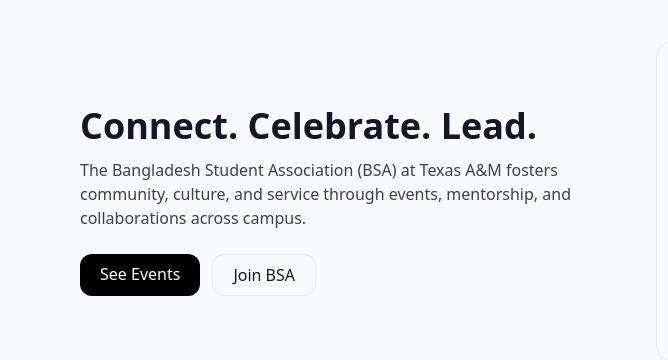
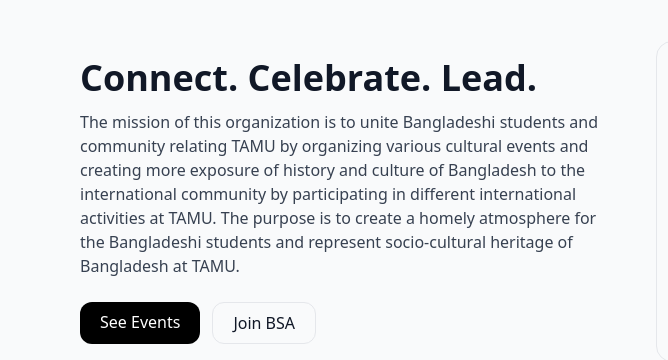
Before and after one commit to bsatamu/home, a plain HTML site: page index.html in a window 1280 px wide. Shown: the part 80-440 px from the top of the page, 0-668 px from the left. Drawn offline with nearby package versions, Linux system fonts and the light colour scheme; no server answers; files whose address does not match are found by name.

Commit message:
Update index.html

```diff
--- a/index.html
+++ b/index.html
@@ -26,7 +26,7 @@
     <div class="max-w-6xl mx-auto px-4 py-16 grid md:grid-cols-2 gap-8 items-center">
       <div>
         <h1 class="text-3xl md:text-4xl font-bold leading-tight">Connect. Celebrate. Lead.</h1>
-        <p class="mt-3 text-gray-700">The Bangladesh Student Association (BSA) at Texas A&M fosters community, culture, and service through events, mentorship, and collaborations across campus.</p>
+        <p class="mt-3 text-gray-700">The mission of this organization is to unite Bangladeshi students and community relating TAMU by organizing various cultural events and creating more exposure of history and culture of Bangladesh to the international community by participating in different international activities at TAMU. The purpose is to create a homely atmosphere for the Bangladeshi students and represent socio-cultural heritage of Bangladesh at TAMU.</p>
         <div class="mt-6 flex gap-3">
           <a href="#events" class="px-5 py-2 rounded-xl bg-black text-white">See Events</a>
           <a href="#membership" class="px-5 py-2 rounded-xl border">Join BSA</a>
```
